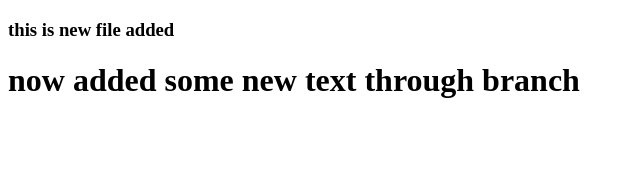
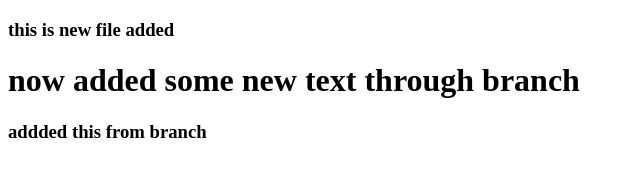
Before and after one commit to andleebsyed/practice, a plain HTML site: page new.html in a window 1280 px wide. Shown: the whole page, without its empty margins (0-640 px from the left). Drawn offline with Linux system fonts and the light colour scheme.

Commit message:
update : added some text from branch

```diff
--- a/new.html
+++ b/new.html
@@ -8,5 +8,6 @@
 <body>
     <h3>this is new file added</h3>
     <h1>now added some new text through branch</h1>
+    <h3>addded this from branch</h3>
 </body>
 </html>
```
